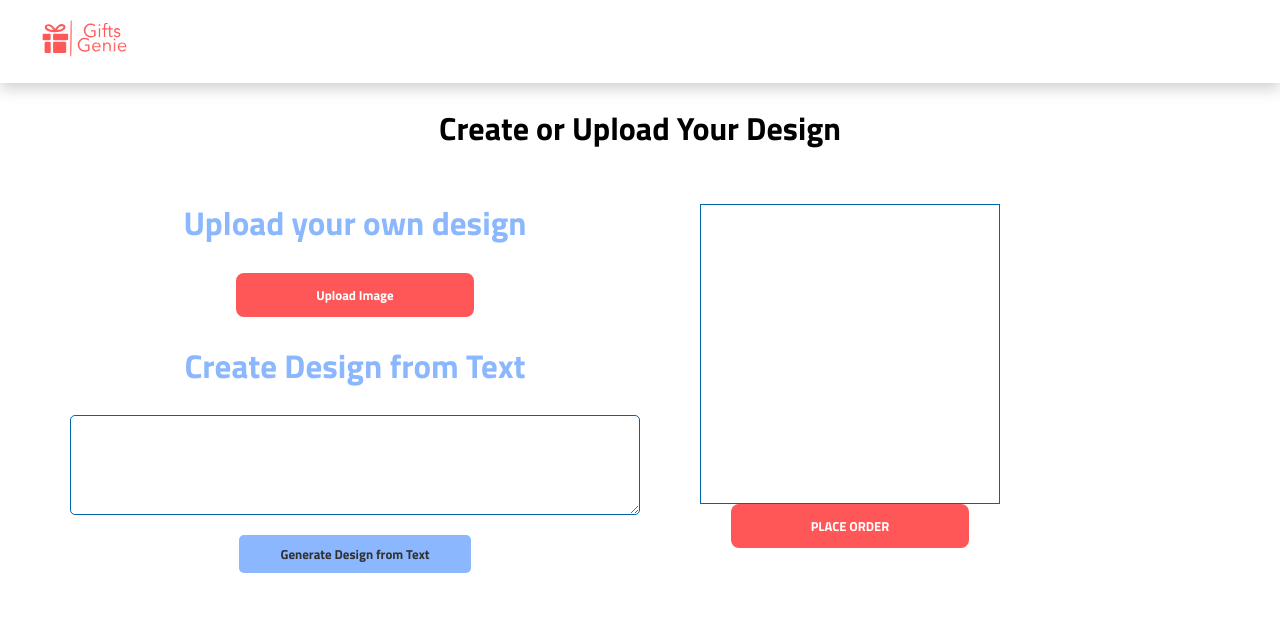
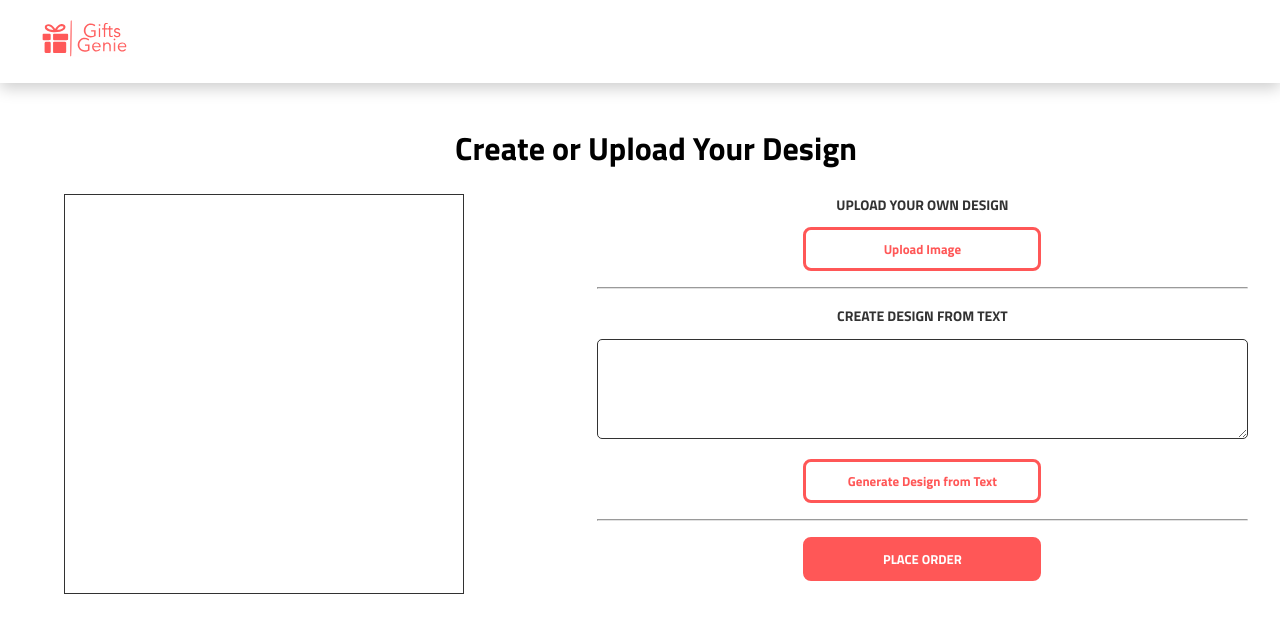
Before and after one commit to shwetagulati03/shweta-gulati-capstone, a React (Create React App) app in the folder client/: page /products/1/generate in a window 1280 px wide. Shown: the top 620 px of the page. Built offline with nearby package versions, Linux system fonts and the light colour scheme; no server answers.

Commit message:
Generate Design Page styled

```diff
--- a/client/src/components/Button2/Button2.jsx
+++ b/client/src/components/Button2/Button2.jsx
@@ -1,5 +1,5 @@
 import './Button2.scss';
 
-export default function Button2 ({ children }) {
-    return <button className='button2'>{children}</button>
+export default function Button2 ({ onClick,children }) {
+    return <button className='button2' onClick={onClick}>{children}</button>
 }
--- a/client/src/pages/GenerateDesignPage/GenerateDesignPage.jsx
+++ b/client/src/pages/GenerateDesignPage/GenerateDesignPage.jsx
@@ -3,6 +3,7 @@ import axios from 'axios';
 import { useNavigate, useParams } from 'react-router-dom';
 import './GenerateDesignPage.scss';
 import Button from '../../components/Button/Button';
+import Button2 from '../../components/Button2/Button2';
 import { useEffect} from 'react';
 import { Navigate } from 'react-router-dom';
 import { resizer } from 'react-image-file-resizer';
@@ -24,6 +25,10 @@ function GenerateDesignPage() {
 
   const fetchProductDetails = async () => {
     try {
+      const accessToken=localStorage.getItem("authToken");
+      console.log(localStorage.getItem("authToken"));
+      axios.defaults.headers.common['Authorization'] = `Bearer ${accessToken}`;
+
       const response = await axios.get(`http://localhost:8080/products/${productId}`);
       const productData = response.data[0];
       console.log('Product Data:', productData);
@@ -59,11 +64,14 @@ function GenerateDesignPage() {
   const generateDesignFromText = async () => {
     console.log(textInput);
     try {
-      //to do
+   //   to do
     const data = {
      output_url: "https://picsum.photos/200/300"
       };
         // console.log("about to hit");
+        // const accessToken=localStorage.getItem("authToken");
+        // console.log(localStorage.getItem("authToken"));
+        // axios.defaults.headers.common['Authorization'] = `Bearer ${accessToken}`;
         // const textWithProductName = `A ${product.name} with ${textInput}`;
         // const response = await axios.post('http://localhost:8080/generate', { text: textWithProductName }, {
         //     headers: {
@@ -126,8 +134,9 @@ function GenerateDesignPage() {
     try{
     console.log('Final design added to cart:', finalDesign);
     console.log(orderData.order_total);
-    alert('Total for the order:', parseInt(orderData.order_total));
-
+    const accessToken=localStorage.getItem("authToken");
+    console.log(localStorage.getItem("authToken"));
+    axios.defaults.headers.common['Authorization'] = `Bearer ${accessToken}`;
     const response = await axios.post(`http://localhost:8080/orders`, orderData);
     console.log('Order placed successfully:', response.data);
     const orderId = response.data.orders_id;
@@ -141,20 +150,11 @@ function GenerateDesignPage() {
 
   return (
     <div className="generatepage">
-      <h1>Create or Upload Your Design</h1>
+      <h1 className='generatepage__h1'>Create or Upload Your Design</h1>
       <div className='generatepage__panels'>
+
         <div className="generatepage__left">
-               <h2 className='generatepage__left--h2'>Upload your own design</h2>
-               <div className='generatepage__left--upload'>
-                  <input className="generatepage__left--upload-input" type="file" accept="image/*" onChange={handleImageUpload} />
-                <Button>Upload Image</Button></div>
-               <h2 className='generatepage__left--h2'>Create Design from Text</h2>
-              <textarea className='generatepage__left--text' value={textInput} onChange={handleTextInputChange} />
-               <button className='generatepage__left--button' onClick={generateDesignFromText}>Generate Design from Text</button>
-            </div>
-
-            <div className="generatepage__right">
-          <div className={showUploadedImage ? "generatepage__right--img" : "generatepage__right--img-placeholder"}>
+            <div className={showUploadedImage ? "generatepage__left--img" : "generatepage__left--img-placeholder"}>
             {showUploadedImage && uploadedImage && (
               <img src={uploadedImage} alt="Design" style={{ maxWidth: '100%', maxHeight: '100%', width: 'auto', height: 'auto' }} />
             )}
@@ -162,8 +162,24 @@ function GenerateDesignPage() {
               <img src={generatedDesign} alt="Design"style={{ maxWidth: '100%', maxHeight: '100%', width: 'auto', height: 'auto' }} />
             )}
           </div>
+
+        </div>
+
+            <div className="generatepage__right">
+               <h2 className='generatepage__right--h2'>UPLOAD YOUR OWN DESIGN</h2>
+               <div className='generatepage__right--upload'>
+                  <input className="generatepage__right--upload-input" type="file" accept="image/*" onChange={handleImageUpload} />
+                <Button2>Upload Image</Button2></div>
+                <hr className="generatepage__right--separator" />
+               <h2 className='generatepage__right--h2'>CREATE DESIGN FROM TEXT</h2>
+              <textarea className='generatepage__right--text' value={textInput} onChange={handleTextInputChange} />
+               <Button2 onClick={generateDesignFromText}>Generate Design from Text</Button2>
+               <hr className="generatepage__right--separator" />
+               <div className='generatepage__right--h2'>    </div>
                <Button onClick={addToCart}>PLACE ORDER</Button>
             </div>
+
+
       </div>
     </div>
   );
--- a/client/src/pages/GenerateDesignPage/GenerateDesignPage.scss
+++ b/client/src/pages/GenerateDesignPage/GenerateDesignPage.scss
@@ -3,11 +3,25 @@
 @use '../../styles/partials/typography';
 
 .generatepage {
+    // display: flex;
+    // flex-direction: column;
+    // padding-left: 70px;
+    // padding-right: 70px;
+    // text-align: center;
+
     display: flex;
+    padding-top: 1.25rem;
+    padding-bottom: 0rem;
+    padding-left: 4rem;
+    padding-right: 2rem;
     flex-direction: column;
-    padding-left: 70px;
-    padding-right: 70px;
-    text-align: center;
+    max-width: 100%;
+
+    &__h1 {
+        display: flex;
+        align-content: center;
+        justify-content: center;
+    }
 
     &__panels {
         display: flex;
@@ -15,28 +29,30 @@
 
         @include tablet {
             flex-direction: row;
+            justify-content: space-between;
+            align-items: flex-start;
         }
     }
 
-    &__left {
+    &__right {
         display: flex;
         flex-direction: column;
         align-items: center;
 
         @include tablet {
-            width: 50%;
+            width: 55%;
+        }
+
+        &--h2 {
             display: flex;
             flex-direction: column;
             align-items: center;
-        }
-
-        &--h2 {
-            @include mobile-page-header;
-
-            color: $gg-blue;
+            @include mobile-subheader;
+            color: $gg-black;
+            margin-top: 0rem;
 
             @include tablet {
-                @include tablet-page-header;
+                @include tablet-subheader;
             }
         }
 
@@ -54,106 +70,61 @@
             }
         }
 
+        &--separator {
+            width: 100%;
+            border-bottom: 0.0625rem solid $mercury;
+            margin-top: 1rem;
+            margin-bottom: 1rem;
+
+        }
+
         &--text {
 
             width: 100% !important;
             max-width: 100%;
-            min-height: 100px;
-            padding: 10px;
-            margin-bottom: 20px;
-            border: 1px solid $gg-darkblue;
-            border-radius: 5px;
-            font-size: 16px;
+            min-height: 6.25rem;
+            padding: 0.625rem;
+            margin-bottom: 1.25rem;
+            border: 0.0625rem solid $gg-black;
+            border-radius: 0.3125rem;
+            font-size: 1rem;
 
             @include tablet {
-                min-height: 100px;
-                font-size: 18px;
+                min-height: 6.25rem;
+                font-size: 1.125rem;
             }
 
         }
 
-        &--button {
-            all: unset;
-            background-color: $gg-blue;
-            color: $gg-black;
-            width: 100%;
-            height: 36px;
-            @include mobile-subheader;
-            font-weight: bold;
-            border-radius: 5px;
-            cursor: pointer;
-            text-align: center;
 
-            @include tablet {
-                width: 200px;
-                padding: 0 1rem;
-                height: 38px;
-                font-weight: bold;
-            }
-
-            @include desktop {
-                font-weight: bold;
-            }
-
-            &:hover {
-                background-color: $gg-darkblue;
-            }
-        }
     }
 
-    &__right {
+    &__left {
         display: flex;
         flex-direction: column;
-        padding-left: 60px;
-        padding-top: 30px;
+
         align-items: center;
 
         &--img {
             border: 1px solid $gg-darkblue;
-            width: 100%; // Ensure the image takes up the full width of its container
-            max-height: 300px; // Set a maximum height for the image container
-            height: auto; // Allow the image to adjust its height based on its aspect ratio
-            object-fit: contain; // Fit the image within its container
-            margin-bottom: 20px; //
+            max-width: 25rem;
+            max-height: 25rem;
+            height: auto;
+            object-fit: contain;
 
         }
 
         &--img-placeholder {
-            width: 300px;
-            height: 300px;
-            border: 1px solid $gg-darkblue;
+            width: 25rem;
+            height: 25rem;
+            border: 1px solid $gg-black;
             display: flex;
-            flex-direction: column;
+            align-items: center;
+            justify-content: center;
+            margin-bottom: 1.25rem;
 
         }
 
-        &--place {
-            all: unset;
-            background-color: $yellow;
-            color: $gg-black;
-            width: 100%;
-            height: 36px;
-            @include mobile-subheader;
-            font-weight: bold;
-            border-radius: 5px;
-            cursor: pointer;
-            text-align: center;
-            margin-top: 20px;
 
-            @include tablet {
-                width: 200px;
-                padding: 0 1rem;
-                height: 38px;
-                font-weight: bold;
-            }
-
-            @include desktop {
-                font-weight: bold;
-            }
-
-            &:hover {
-                background-color: orange;
-            }
-        }
     }
 }
```
Lines whose indentation alone changed are shown as unchanged.
